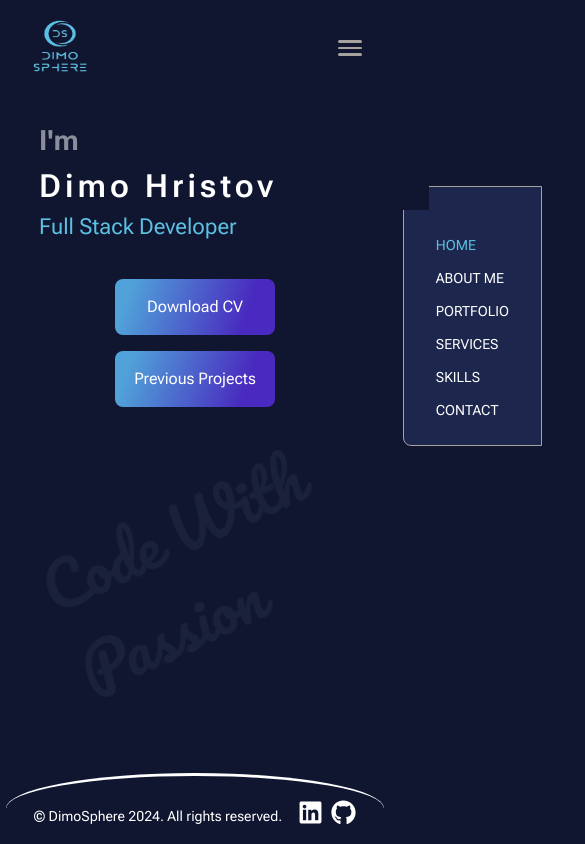
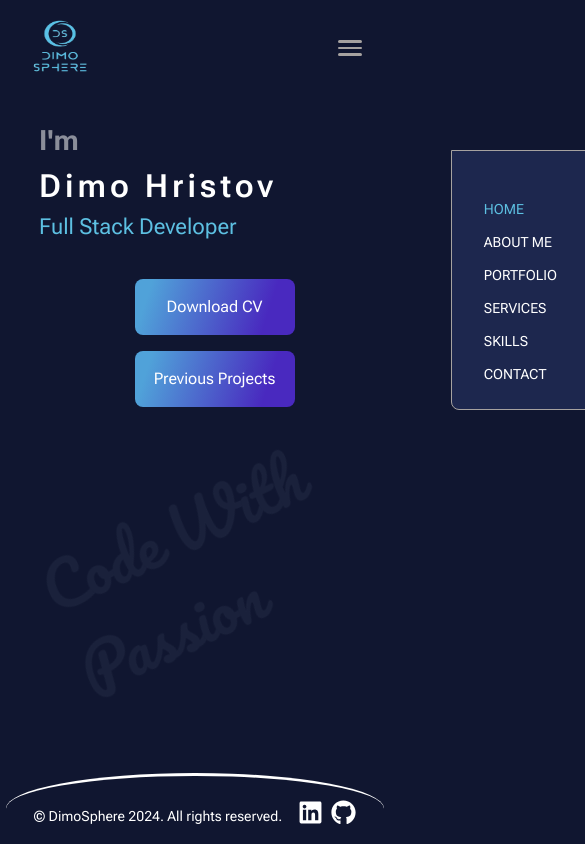
Before and after one commit to Dimo-Hristov/Personal-app, a Next.js app: page / in a window 390 px wide. Shown: the whole page, 585 px wide, since content can reach past the window. Built offline with nearby package versions, Linux system fonts and the light colour scheme.

Commit message:
update hamburger menu

```diff
--- a/src/app/page.module.scss
+++ b/src/app/page.module.scss
@@ -7,7 +7,7 @@
   .text3,
   .links {
     width: fit-content;
-    margin-left: 10%;
+    padding-left: 10%;
   }
 
   .text1 {
--- a/src/components/header/Header.tsx
+++ b/src/components/header/Header.tsx
@@ -15,6 +15,7 @@ const Header = () => {
         <Image src={"/logo.png"} alt="Logo" fill />
       </Link>
       <nav
+        onClick={() => setIsMenuOpen(!isMenuOpen)}
         className={`${styles.navbar} ${
           isMenuOpen ? styles.navOpen : styles.navClosed
         }`}
--- a/src/components/header/header.module.scss
+++ b/src/components/header/header.module.scss
@@ -5,6 +5,7 @@
   justify-content: space-between;
   align-items: center;
   position: relative;
+  z-index: 100;
 }
 
 .imgContainer {
@@ -85,7 +86,7 @@
     height: 100px;
   }
   .navbar {
-    position: relative;
+    position: absolute;
     background-color: var(--mobile-nav-color);
     padding: 48px 24px 24px 24px;
     border-radius: 0 0 0 8px;
--- a/src/components/header/links/Links.tsx
+++ b/src/components/header/links/Links.tsx
@@ -1,17 +1,16 @@
-import { NavItem } from "@/shared/types/NavItem"
-import NavLink from "./navLink/NavLink"
-import { links } from "@/shared/data/navLink"
-import styles from './links.module.scss'
+import { NavItem } from "@/shared/types/NavItem";
+import NavLink from "./navLink/NavLink";
+import { links } from "@/shared/data/navLink";
+import styles from "./links.module.scss";
 
-const Links = ()=>{
+const Links = () => {
+  return (
+    <ul role="list" className={styles.navList}>
+      {links.map((link: NavItem) => (
+        <NavLink item={link} key={link.title}></NavLink>
+      ))}
+    </ul>
+  );
+};
 
-
-    return (
-        <ul role="list" className={styles.navList}>
-            {links.map((link: NavItem)=> (
-                <NavLink item={link} key={link.title}></NavLink>
-            ))}
-        </ul>
-    )}
-
-export default Links
+export default Links;
--- a/src/components/header/links/navLink/NavLink.tsx
+++ b/src/components/header/links/navLink/NavLink.tsx
@@ -15,8 +15,7 @@ const NavLink: React.FC<NavLinkProps> = ({ item }) => {
   return (
     <Link
       href={item.path}
-      className={`${styles.navlink} ${pathName === item.path
-         && styles.active}`}
+      className={`${styles.navlink} ${pathName === item.path && styles.active}`}
     >
       {item.title}
     </Link>
```
